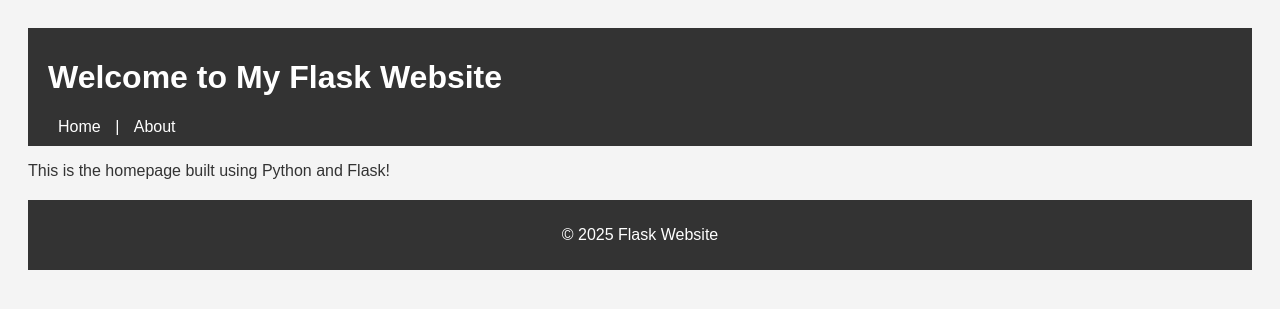
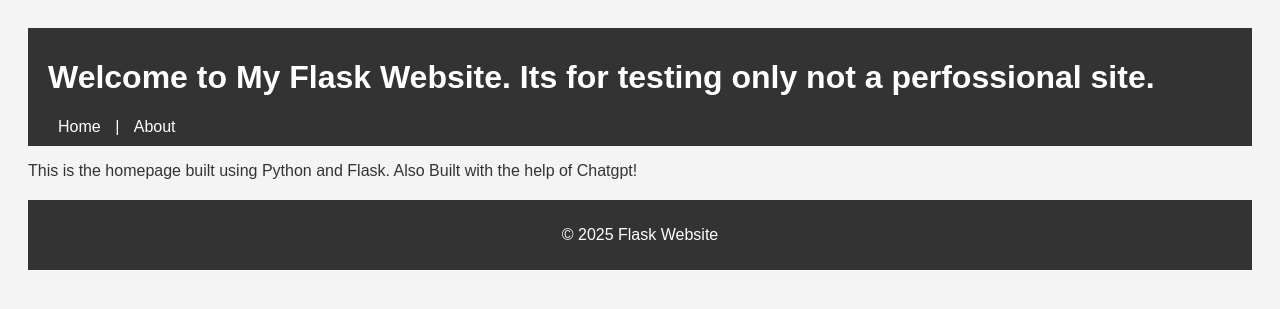
Before and after one commit to sumit-essi/test, a Flask app: page / in a window 1280 px wide. Shown: the top 309 px of the page. Run offline with Flask 3, Linux system fonts and the light colour scheme.

Commit message:
Modify Inder.html file

```diff
--- a/templates/index.html
+++ b/templates/index.html
@@ -7,14 +7,14 @@
 </head>
 <body>
     <header>
-        <h1>Welcome to My Flask Website</h1>
+        <h1>Welcome to My Flask Website. Its for testing only not a perfossional site.</h1>
         <nav>
             <a href="/">Home</a> |
             <a href="/about">About</a>
         </nav>
     </header>
     <main>
-        <p>This is the homepage built using Python and Flask!</p>
+        <p>This is the homepage built using Python and Flask. Also Built with the help of Chatgpt!</p>
     </main>
     <footer>
         <p>&copy; 2025 Flask Website</p>
```
